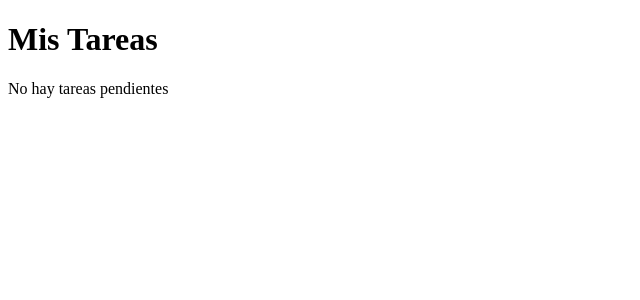
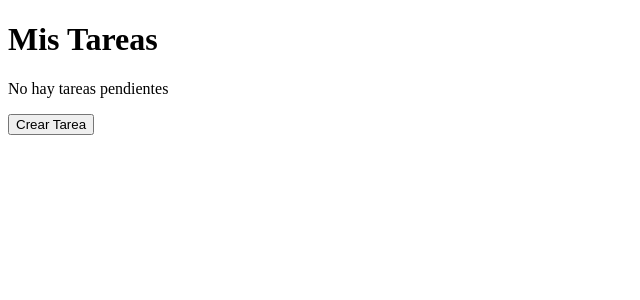
Before and after one commit to glopezdev22/react-to-do-app, a React (Vite) app: page / in a window 1280 px wide. Shown: the top 300 px of the page, without its empty margins (0-640 px from the left). Built offline with nearby package versions, Linux system fonts and the light colour scheme.

Commit message:
feat: modal for add task created and implemented

```diff
--- a/src/App.jsx
+++ b/src/App.jsx
@@ -1,17 +1,21 @@
 import TaskList from '@/features/todos/components/TaskList';
 import { useTasks } from '@/features/todos/hooks/useTasks';
+import Modal from './components/Modal';
 
 function App() {
-  const { tasks } = useTasks();
+  const { tasks, addTask } = useTasks();
 
   return (
     <main className="app-container">
       <h1>Mis Tareas</h1>
+
       {tasks.length > 0 ? (
         <TaskList tasks={tasks} />
       ) : (
         <p>No hay tareas pendientes</p>
       )}
+
+      <Modal addTask={addTask} />
     </main>
   );
 }
--- /dev/null
+++ b/src/components/Modal.jsx
@@ -0,0 +1,51 @@
+import React from 'react'
+import { useState } from 'react'
+
+function Modal({ addTask }) {
+
+    const [task, setTask] = useState({
+        title: "",
+        content: ""
+    });
+    const [isOpen, setIsOpen] = useState(false);
+    const handleChange = (e) => {
+        const {name, value} = e.target;
+        setTask({
+            ...task,
+            [name]:value
+        });
+    };
+
+    const handleSubmit = () => {
+        addTask(task)
+        cleanFields();
+        setIsOpen(false);
+    }
+
+    const cleanFields = () => {
+        setTask({
+            title: "",
+            content: ""
+        });
+    };
+
+    return (
+        <div>
+            <button onClick={() => setIsOpen(true)}>Crear Tarea</button>
+            {
+                isOpen && (
+            <div>
+                <input name='title' placeholder="Tarea" type="text" value={task.title} onChange={handleChange}/>
+                <input name='content' placeholder='Descripcion' type="text" value={task.content} onChange={handleChange}/>
+                <button onClick={() => handleSubmit()}>
+                    Crear
+                </button>
+                <button onClick={() => setIsOpen(false)}>Cerrar modal</button>
+            </div>
+                )
+            }
+        </div>
+    );
+}
+
+export default Modal;
--- a/src/features/todos/hooks/useTasks.js
+++ b/src/features/todos/hooks/useTasks.js
@@ -4,12 +4,12 @@ import React from 'react'
 
 export const useTasks = () => {
     const [tasks, setTasks] = useState([]);
-    const addTask = (title, content) => {
+    const addTask = (task) => {
         const newTask = {
             id: crypto.randomUUID(),
-            title: title,
-            content: content,
-            date: Date.now()
+            title: task.title,
+            content: task.content,
+            date: new Date().toLocaleDateString('es-CR'),
         };
         setTasks([...tasks, newTask]);
     };
```
